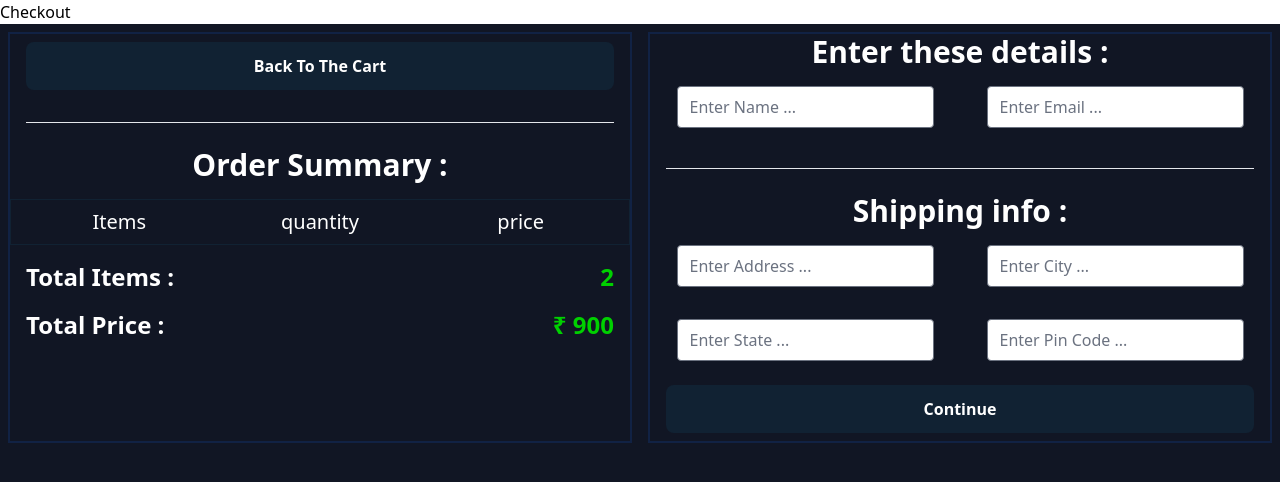
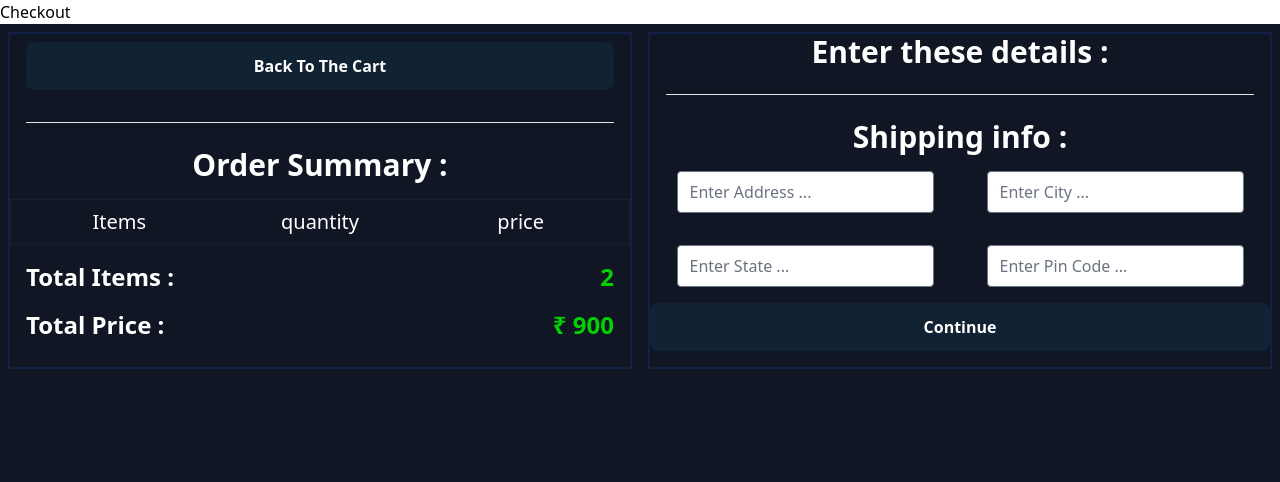
Before and after one commit to Shivraj-Kore/Ecommerse, a Django app: template templates/checkout.html in a window 1280 px wide. Shown: the part 65-547 px from the top of the page. Run offline with Django 4.2, Linux system fonts and the light colour scheme; the template is opened without the code that fills it: values that come from a table or form of the project are taken from there, others are empty; a user stored in the database is signed in; data comes from the database, SQL or seed files in the repository; both versions use the stored data as it was after the commit; some libraries are stand-ins or nearby versions.

Commit message:
random fixes

```diff
--- a/templates/checkout.html
+++ b/templates/checkout.html
@@ -9,17 +9,74 @@
     {% extends "index.html" %}
     {% block content %}
     {% load static %}
+    <script>
+        document.addEventListener('DOMContentLoaded', function() {
+            var form = document.getElementById('form');
+            form.addEventListener('submit', function(e) {
+                e.preventDefault();
+                console.log("form submitted");
+                document.getElementById('form-button').classList.add('hidden');
+                document.getElementById('payment-info').classList.remove('hidden');
+            });
+
+            if (user != 'AnonymousUser'){
+                document.getElementById('user-info').classList.add('hidden')
+            }
+
+            document.getElementById('make-payment').addEventListener('click' , function(e){
+                submitFormData()
+            })
+
+            var total = '{{order.get_cart_total_items}}'
+            function submitFormData(){
+                console.log('payment done')
+                var userFormData = {
+                    'name':null,
+                    'email':null,
+                    'total':total,
+                }
+
+                var userShippingInfo = {
+                    'address':null,
+                    'city':null,
+                    'state':null,
+                    'pincode':null,
+                }
+
+                if (user != 'AnonymousUser'){
+                    userShippingInfo.address = form.address.value
+                    userShippingInfo.city = form.address.city
+                    userShippingInfo.state = form.address.state
+                    userShippingInfo.pincode = form.address.pincode
+                }
+
+                if (user == 'AnonymousUser'){
+                    userFormData.name = form.name.value
+                    userFormData.email = form.email.value
+                }
+            }
+
+
+        });
+    </script>
+
+
+
+
+
+
     <div class="pt-[65px]">
       <h1 class="bg-white">Checkout</h1>
       <div class='p-2 grid grid-cols-1 gap-4 md:grid-cols-2 w-full'>
         <div class='text-white flex flex-col order-2 border border-[2px] border-[#112244]'>
+            <form action="submit" id='form'>
             <h1 class='flex justify-center items-center text-3xl font-bold'>Enter these details :</h1>
-            <div class='grid grid-cols-1 md:grid-cols-2 place-items-center'>
+            <div id='user-info' class='grid grid-cols-1 md:grid-cols-2 place-items-center text-[#000000]'>
                 <div class='m-2'>
-                    <input type="text" placeholder='Enter Name ...' class='rounded m-2'>
+                    <input type="text" name='name' placeholder='Enter Name ...' class='rounded m-2'>
                 </div>
                 <div class='m-2'>
-                    <input type="email" placeholder='Enter Email ...' class='rounded m-2'>
+                    <input type="text" name='email' placeholder='Enter Email ...' class='rounded m-2'>
                 </div>
             </div>
 
@@ -29,27 +86,35 @@
 
             <h1 class='flex justify-center items-center text-3xl font-bold'>Shipping info :</h1>
 
-            <div class='grid drid-cols-1 md:grid-cols-2 place-items-center'>
+            <div class='grid drid-cols-1 md:grid-cols-2 place-items-center text-[#000000]'>
                 <div class='m-2'>
-                    <input type="text" placeholder='Enter Address ...' class='rounded m-2'>
+                    <input type="text" name='address' placeholder='Enter Address ...' class='rounded m-2'>
                 </div>
                 <div class='m-2'>
-                    <input type="text" placeholder='Enter City ...' class='rounded m-2'>
+                    <input type="text" name='city' placeholder='Enter City ...' class='rounded m-2'>
                 </div>
                 <div class='m-2'>
-                    <input type="text" placeholder='Enter State ...' class='rounded m-2'>
+                    <input type="text" name='state' placeholder='Enter State ...' class='rounded m-2'>
                 </div>
                 <div class='m-2'>
-                    <input type="text" placeholder='Enter Pin Code ...' class='rounded m-2'>
+                    <input type="text" name='pincode' placeholder='Enter Pin Code ...' class='rounded m-2'>
                 </div>
             </div>
 
 
+            <button type="submit" class="font-bold text-white bg-[#112233] hover:bg-[#223344] rounded-lg p-3 w-full" id="form-button">
+                Continue
+            </button>
+
             <div class='m-2 px-2 flex justify-center items-center'>
-                <button class='font-bold text-white bg-[#112233] hover:bg-[#223344] rounded-lg p-3 w-full'>
-                    Continue
-                </button>
+                <h1 class='font-bold text-white border-[2px] rounded-lg p-3 w-full flex justify-center items-center hidden' id="payment-info">
+                    < Payment options here >
+                    <button type="button" class='border-[2px]' id='make-payment'>
+                        Make payment
+                    </button>
+                </h1>
             </div>
+        </form>
         </div>
 
           <div class='text-white flex flex-col border border-[2px] border-[#112244]'>
@@ -93,6 +158,7 @@
 
     </div>
     </div>
+
     {% endblock content %}
   </body>
 </html>
--- a/theme/static/css/dist/styles.css
+++ b/theme/static/css/dist/styles.css
@@ -1185,6 +1185,11 @@ select {
   color: rgb(255 255 255 / var(--tw-text-opacity));
 }
 
+.text-\[\#000000\] {
+  --tw-text-opacity: 1;
+  color: rgb(0 0 0 / var(--tw-text-opacity));
+}
+
 .underline {
   text-decoration-line: underline;
 }
```
Also changed, not shown: db.sqlite3.
